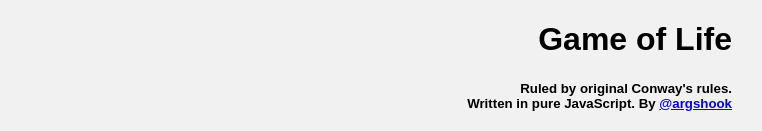
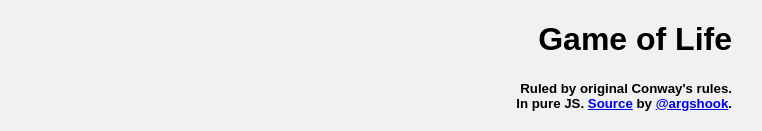
Before and after one commit to argshook/gameOfLife, a plain HTML site: page index.html in a window 1280 px wide. Shown: the top 131 px of the page, without its empty margins (258-1020 px from the left). Drawn offline with Linux system fonts and the light colour scheme.

Commit message:
github link

```diff
--- a/index.html
+++ b/index.html
@@ -50,7 +50,7 @@
   <div class="container">
     <header>
       <h1>Game of Life</h1>
-      <h5>Ruled by original Conway's rules.<br>Written in pure JavaScript. By <a href="http://twitter.com/argshook">@argshook</a></h5>
+      <h5>Ruled by original Conway's rules.<br>In pure JS. <a href="https://github.com/argshook/gameOfLife">Source</a> by <a href="http://twitter.com/argshook">@argshook</a>.</h5>
     </header>
     <section>
       <canvas id="game-of-life" class="game" width="300" height="300"></canvas>
```
